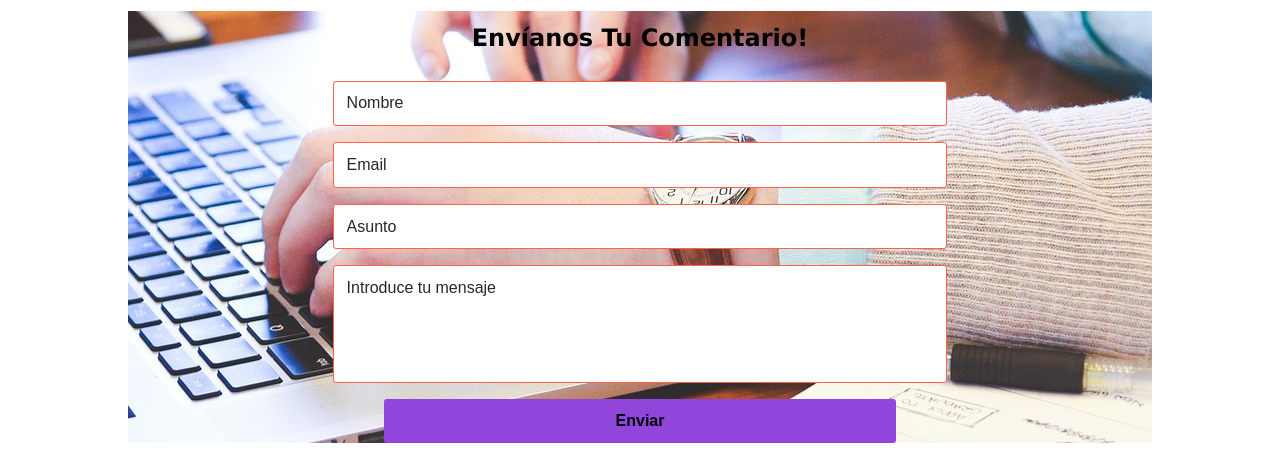
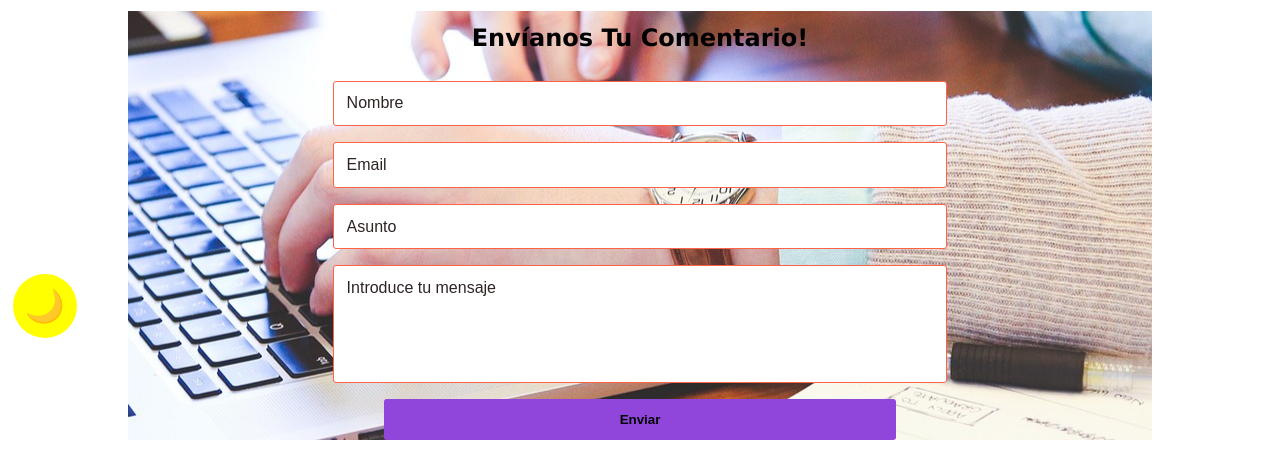
Before and after one commit to Matii012/game, a plain HTML site: page index.html in a window 1280 px wide. Shown: the part 454-913 px from the top of the page. Drawn offline with Linux system fonts and the light colour scheme; some packages are replaced by stand-ins of ours; a script that the page names is missing.

Commit message:
agrego localstorage

```diff
--- a/estilos/estilos.scss
+++ b/estilos/estilos.scss
@@ -47,7 +47,7 @@
     font-family: sans-serif;
 }
 
-.contact-form input[type="submit"]{
+.contact-form #btn[type="submit"]{
     width: 50%;
     font-weight: bold;
     cursor: pointer;
@@ -158,3 +158,32 @@ h1{
     font-family: sans-serif;
     margin-bottom: 1em;
 }
+
+
+.dark-theme-btn{
+    position: fixed;
+    z-index: 999;
+    bottom: 1vh;
+    left: 1vw;
+    width: 4rem;
+    height: 4rem;
+    border-radius: 50%;
+    font-size: 2rem;
+    font-weight: bold;
+    background-color: yellow;
+    color: wheat;
+    cursor: pointer;
+    outline: 0;
+    border: 0;
+    transition: all 0.3s ease-out;
+}
+
+.dark-theme-btn:hover{
+background-color: darkgoldenrod;
+color: rgb(141, 125, 96);
+}
+
+.dark-mode{
+    background-color: black;
+    color: rgb(245, 245, 106);
+}
--- a/index.html
+++ b/index.html
@@ -1,5 +1,5 @@
 <!DOCTYPE html>
-<html lang="es">
+<html lang="es" data-dark>
 <head>
     <meta charset="UTF-8">
     <meta http-equiv="X-UA-Compatible" content="IE=edge">
@@ -8,7 +8,7 @@
     <link rel="stylesheet" href="sweetalert2.min.css">
     <title>Game</title>
 </head>
-<body>
+<body data-dark>
 
     <div class="container">
         <div class="contenedor">
@@ -25,7 +25,8 @@
         <input type="email" name="email" id="" placeholder="Email" title="Email Incorrecto" pattern="^[a-z0-9._%+-]+(\.[_a-z0-9]+)*@[a-z0-9-]+(\.[a-z0-9-]+)*(\.[a-z]{2,15})$" required>
         <input type="text" name="subject" placeholder="Asunto" title="El Asunto Es Requerido" required>
         <textarea name="message" id="" cols="50" rows="5" placeholder="Introduce tu mensaje" title="Tu mensaje no puede sobre pasar los 255 caracteres" data-pattern="^.{1,255}$" required></textarea>
-        <input type="submit" value="Enviar">
+        <button id="btn" type="submit" value="Enviar">Enviar</button>
+        <!-- <input type="submit" value="Enviar"> -->
         <div class="contact-form-loader none">
             <img src="img/oval.svg" alt="Cargando">
         </div>
@@ -35,6 +36,9 @@
 
     </form>
 
+
+    <button class="dark-theme-btn">🌙</button>
+
     <script src="//cdn.jsdelivr.net/npm/sweetalert2@11"></script>
     <script src="scripts/scripts.js"></script>
     <!-- <script src="scripts/index-dom.js"></script> -->
--- a/scripts/scripts.js
+++ b/scripts/scripts.js
@@ -1,7 +1,10 @@
-const d = document;
+const d = document,
+ls = localStorage;
 d.addEventListener("DOMContentLoaded",(e)=>{
     contactForm();
+
 })
+darkTheme(".dark-theme-btn", "dark-mode");
 
 
 function contactForm(){
@@ -40,6 +43,7 @@ function contactForm(){
 
     d.addEventListener("submit",e=>{
         e.preventDefault();
+        document.getElementById("btn").disabled = true;
         Swal.fire({
             title: 'Se Envió El Formulario!',
             text: 'Pronto Te Responderemos!',
@@ -254,3 +258,42 @@ function cambiarDireccion(){
         return
     }
 }
+
+
+/* ------------------------- CAMBIO DE TEMA DE FONDO ------------------------ */
+
+
+function darkTheme(btn, classDark){
+    const $ThemeBtn = d.querySelector(btn),
+    $selectors = d.querySelectorAll("[data-dark]");
+    // console.log($selectors);
+
+    let moon = "🌙",
+        sun ="☀️";
+    const lightMode = () =>{$selectors.forEach((el)=> el.classList.remove(classDark));
+        $ThemeBtn.textContent =moon;
+        ls.setItem("theme", "light");
+    }
+
+    const darkMode = () =>{
+        $selectors.forEach((el)=> el.classList.add(classDark));
+        $ThemeBtn.textContent =sun;
+        ls.setItem("theme", "dark")
+    }
+
+        d.addEventListener("click", e=>{
+            if(e.target.matches(btn)){
+                if($ThemeBtn.textContent === moon){
+                    darkMode();
+                }else {
+                    lightMode();
+                }
+            }
+        });
+
+    d.addEventListener("DOMContentLoaded", e=>{
+        if(ls.getItem("theme") === null ) ls.setItem("theme", "light");
+        if(ls.getItem("theme") === "light") lightMode();
+        if(ls.getItem("theme") === "dark")darkMode();
+    })
+}
```
Also changed, not shown: estilos/estilos.css, 1 other file.
